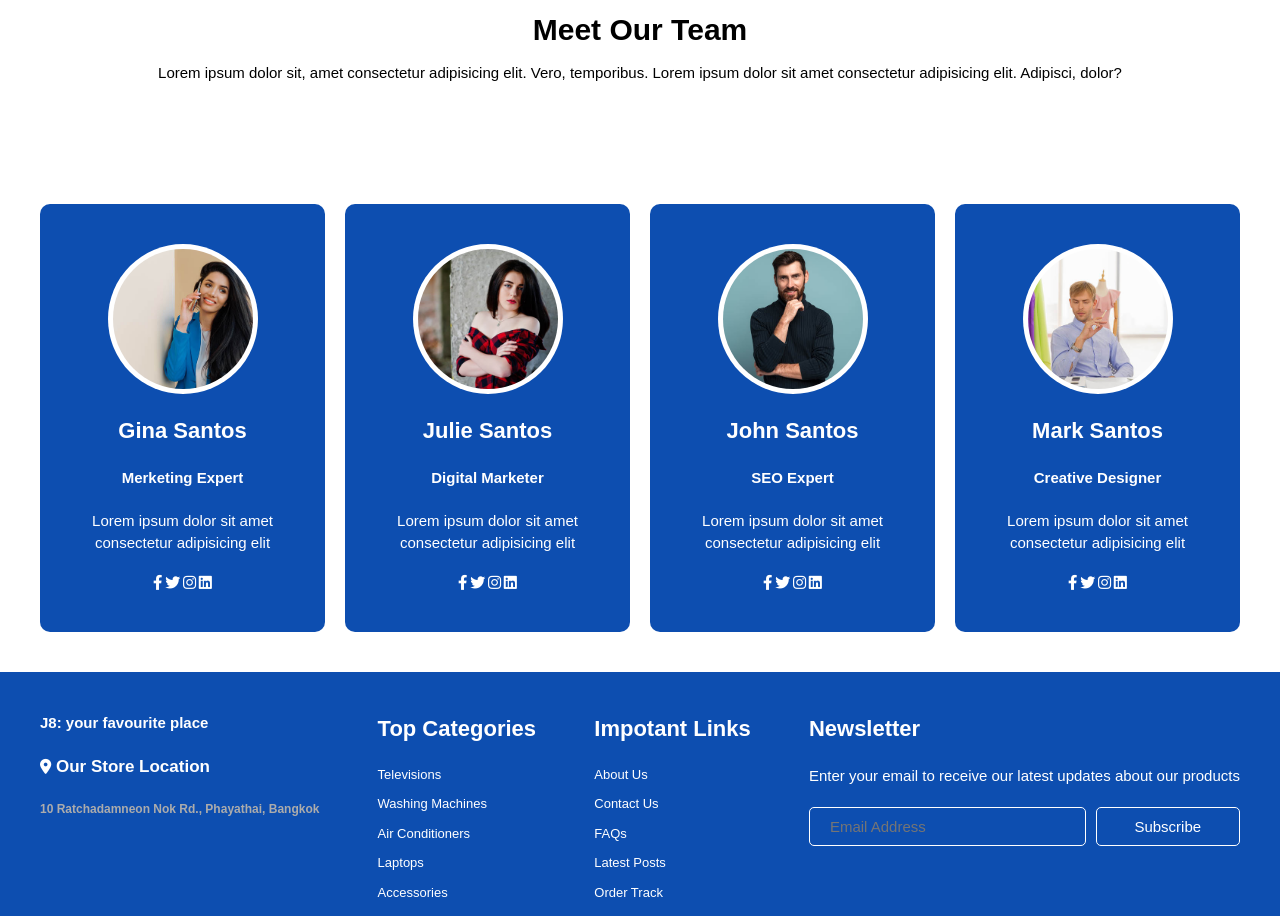
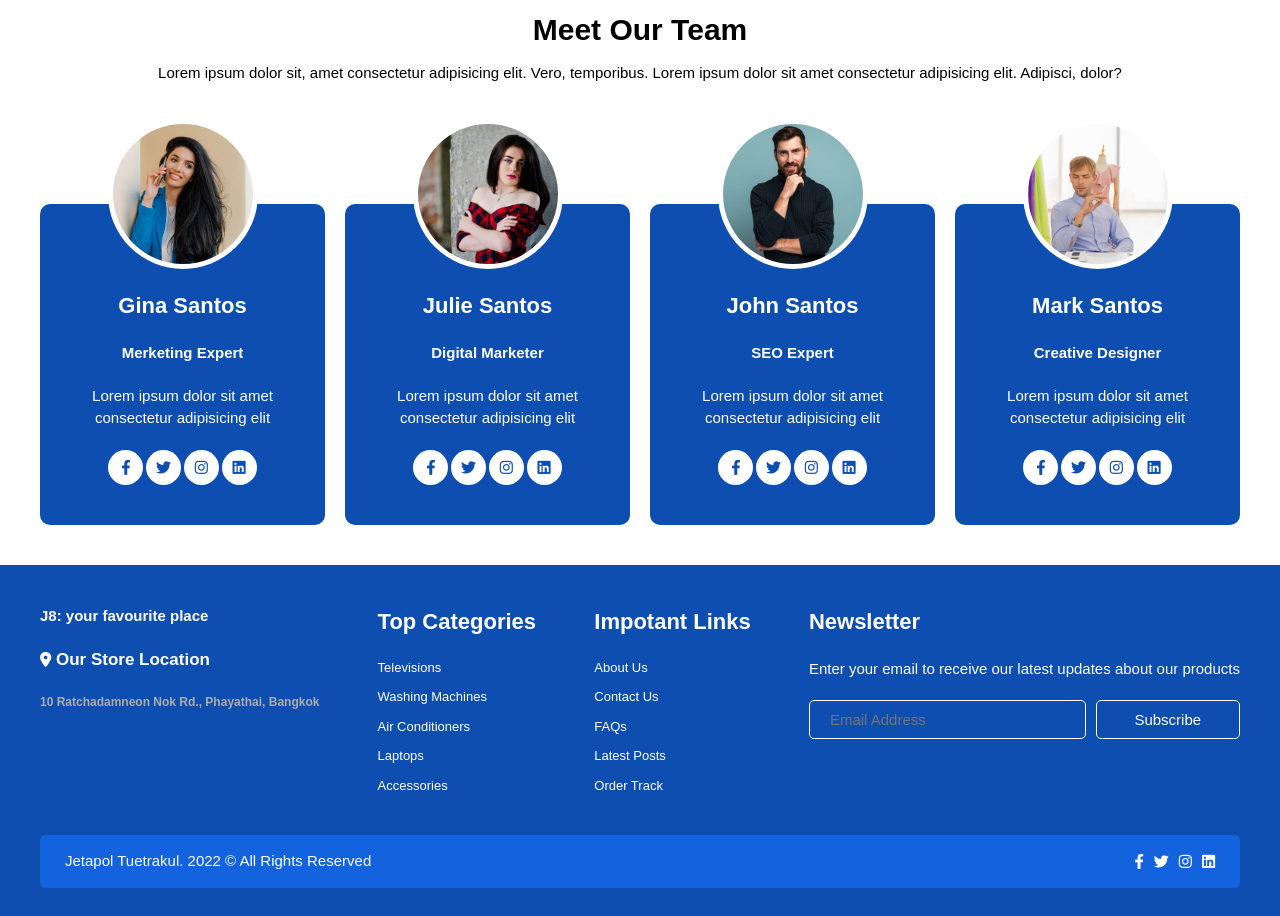
Before and after one commit to buumu8/layout, a plain HTML site: page navbar-hero-footer/index.html in a window 1280 px wide. Shown: the part 2706-3622 px from the top of the page. Drawn offline with Linux system fonts and the light colour scheme.

Commit message:
code clean up

```diff
--- a/navbar-hero-footer/style.css
+++ b/navbar-hero-footer/style.css
@@ -521,10 +521,24 @@ header a:hover::after {
   background-color: white;
   padding: 0.5rem;
   border-radius: 50%;
+  margin-top: -12.5rem;
 }
 
 .team__members--member__img img {
   border-radius: 50%;
+}
+
+.team__members--member:first-child > figure img {
+  object-position: right center;
+}
+
+.team__members--member__social i {
+  background-color: white;
+  color: var(--primary-color);
+  padding: 1rem;
+  border-radius: 50%;
+  height: 3.5rem;
+  width: 3.5rem;
 }
 
 /******************* FOOTER SECTION */
@@ -755,6 +769,10 @@ header a:hover::after {
     flex-direction: column;
   }
 
+  .team__members--member {
+    margin-bottom: 10rem;
+  }
+
   /******************* FOOTER SECTION */
 
   .footer__content {
```
